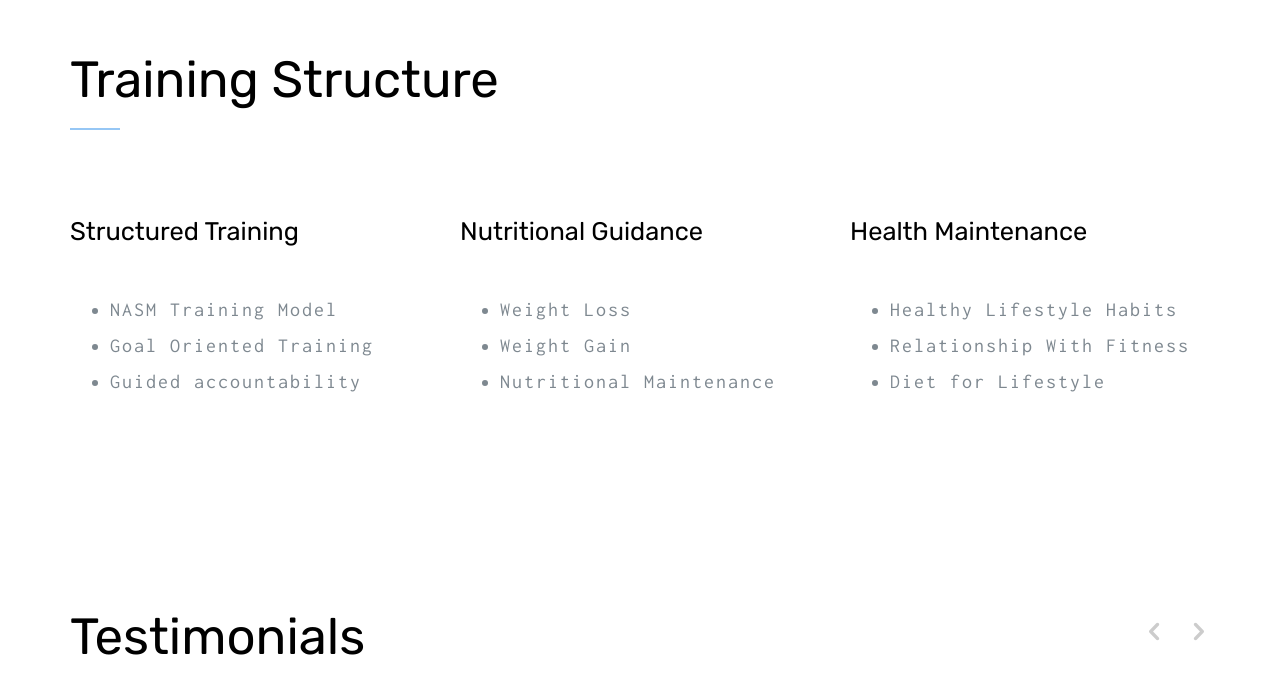
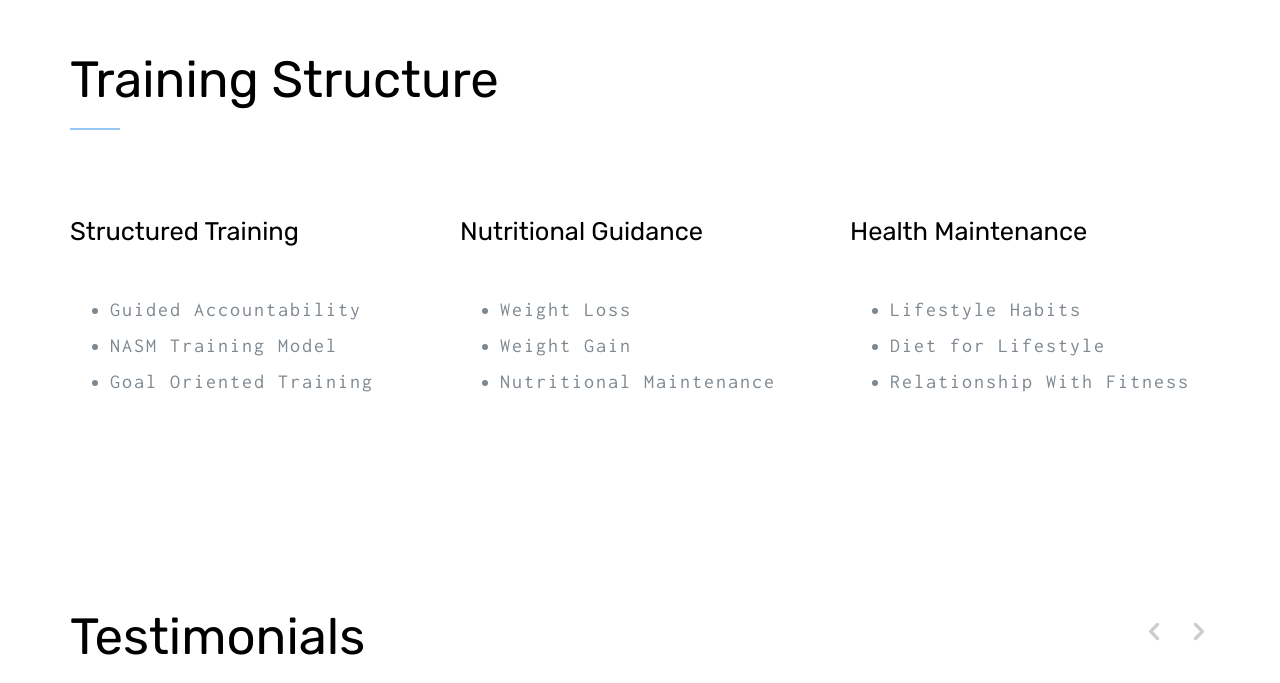
Before and after one commit to manny-fl/.github.io, a website: page index.html in a window 1280 px wide. Shown: the part 2117-2800 px from the top of the page. Drawn offline with Linux system fonts and the light colour scheme; files whose address does not match are found by name.

Commit message:
add img/text change

```diff
--- a/index.html
+++ b/index.html
@@ -90,7 +90,6 @@
               <li>7 years experience</li>
               <li>NASM Certified</li>
               <li>Athlete Client Experience</li>
-              <li>Movement Rehabilitation Experience </li>
               <li>Experience with all age groups</li>
               <li>Experience with all fitness levels</li>
               <li><a href="https://www.youtube.com/" target="_blank"><i class="fa-brands fa fa-youtube"> Fitness Channel</i></a></li>
@@ -138,10 +137,9 @@
             <!--<figure><a href="img/img_1.jpg" class="image-popup"><img src="img/img_1.jpg" alt="Free Bootstrap Template by uicookies.com" class="img-responsive img-rounded"></a></figure>-->
             <h4 style="font-weight: 500;">Structured Training</h4><br>
             <ul style="font-size:20px;">
+              <li>Guided Accountability </li>
               <li>NASM Training Model</li>
               <li>Goal Oriented Training </li>
-              <li>Guided accountability </li>
-
             </ul>
 
           </div>
@@ -160,10 +158,9 @@
             <!--<figure><a href="img/img_3.jpg" class="image-popup"><img src="img/img_3.jpg" alt="Free Bootstrap Template by uicookies.com" class="img-responsive img-rounded"></a></figure>-->
             <h4>Health Maintenance</h4><br>
             <ul style="font-size:20px;">
-              <li>Healthy Lifestyle Habits</li>
+              <li>Lifestyle Habits</li>
+              <li>Diet for Lifestyle</li>
               <li>Relationship With Fitness</li>
-              <li>Diet for Lifestyle</li>
-
             </ul>
           </div>
 
```
Also changed, not shown: img/Home.png (added).
